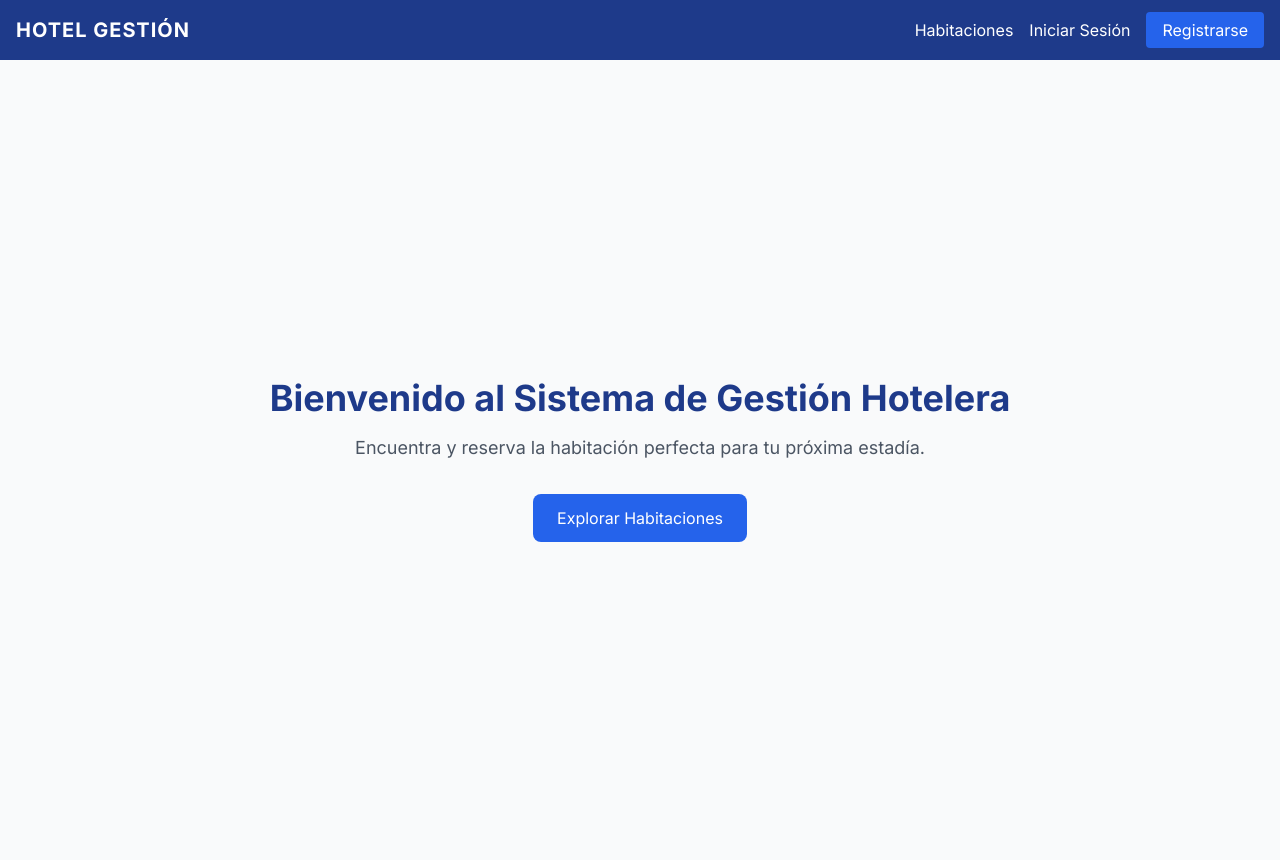
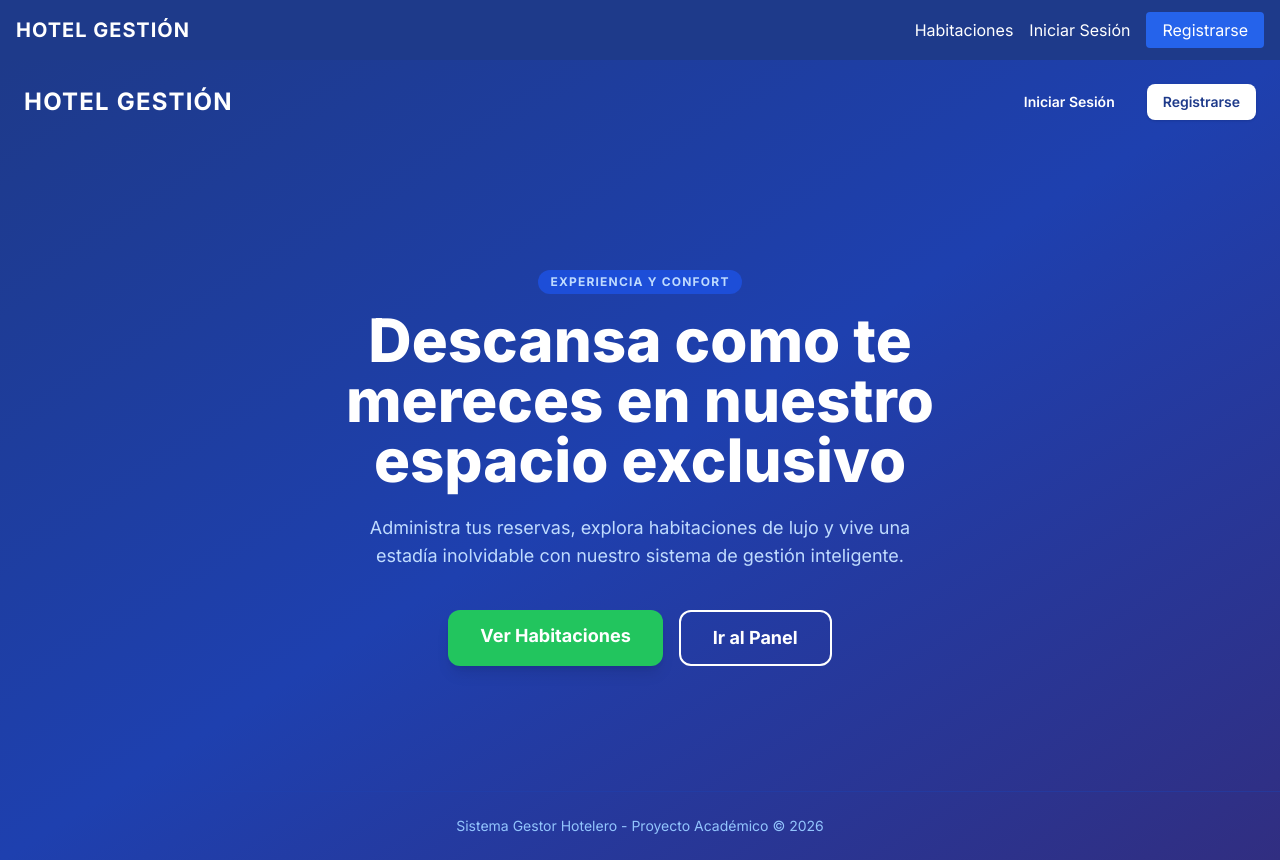
Before and after one commit to JostynC777/gestion-hotelera-app, a Next.js app: page / in a window 1280 px wide. Built offline with nearby package versions, Linux system fonts and the light colour scheme; no server answers.

Commit message:
feat: diseño de la pagina principal o landing page de bienvenida

```diff
--- a/app/page.tsx
+++ b/app/page.tsx
@@ -1,20 +1,44 @@
-import Link from "next/link";
+import Link from 'next/link'
 
 export default function Home() {
   return (
-    <main className="flex min-h-screen flex-col items-center justify-center p-24 bg-gray-50">
-      <h1 className="text-4xl font-bold text-blue-900 mb-4 text-center">
-        Bienvenido al Sistema de Gestión Hotelera
-      </h1>
-      <p className="text-lg text-gray-600 mb-8 text-center">
-        Encuentra y reserva la habitación perfecta para tu próxima estadía.
-      </p>
-      <Link
-        href="/habitaciones"
-        className="bg-blue-600 text-white px-6 py-3 rounded-lg hover:bg-blue-700 transition"
-      >
-        Explorar Habitaciones
-      </Link>
-    </main>
-  );
+    <div className="min-h-screen bg-gradient-to-br from-blue-900 via-blue-800 to-indigo-900 text-white flex flex-col justify-between">
+      <header className="container mx-auto px-6 py-6 flex justify-between items-center">
+        <h1 className="text-2xl font-bold tracking-wider">HOTEL GESTIÓN</h1>
+        <div className="flex gap-4">
+          <Link href="/login" className="px-4 py-2 text-sm font-semibold hover:bg-blue-800 rounded-lg transition">
+            Iniciar Sesión
+          </Link>
+          <Link href="/register" className="px-4 py-2 text-sm font-semibold bg-white text-blue-900 rounded-lg shadow hover:bg-gray-100 transition">
+            Registrarse
+          </Link>
+        </div>
+      </header>
+
+      <main className="container mx-auto px-6 text-center py-20 flex flex-col items-center">
+        <span className="bg-blue-700 text-blue-200 text-xs font-bold uppercase tracking-widest py-1 px-3 rounded-full mb-4">
+          Experiencia y Confort
+        </span>
+        <h2 className="text-5xl md:text-6xl font-extrabold max-w-3xl mb-6 leading-tight">
+          Descansa como te mereces en nuestro espacio exclusivo
+        </h2>
+        <p className="text-lg text-blue-200 max-w-xl mb-10">
+          Administra tus reservas, explora habitaciones de lujo y vive una estadía inolvidable con nuestro sistema de gestión inteligente.
+        </p>
+
+        <div className="flex flex-col sm:flex-row gap-4">
+          <Link href="/habitaciones" className="bg-green-500 hover:bg-green-600 text-white font-bold py-3 px-8 rounded-xl shadow-lg transition text-lg">
+            Ver Habitaciones
+          </Link>
+          <Link href="/dashboard" className="bg-transparent border-2 border-white hover:bg-white hover:text-blue-900 font-bold py-3 px-8 rounded-xl transition text-lg">
+            Ir al Panel
+          </Link>
+        </div>
+      </main>
+
+      <footer className="container mx-auto px-6 py-6 text-center text-blue-300 text-sm border-t border-blue-800/50">
+        Sistema Gestor Hotelero - Proyecto Académico &copy; 2026
+      </footer>
+    </div>
+  )
 }
```
